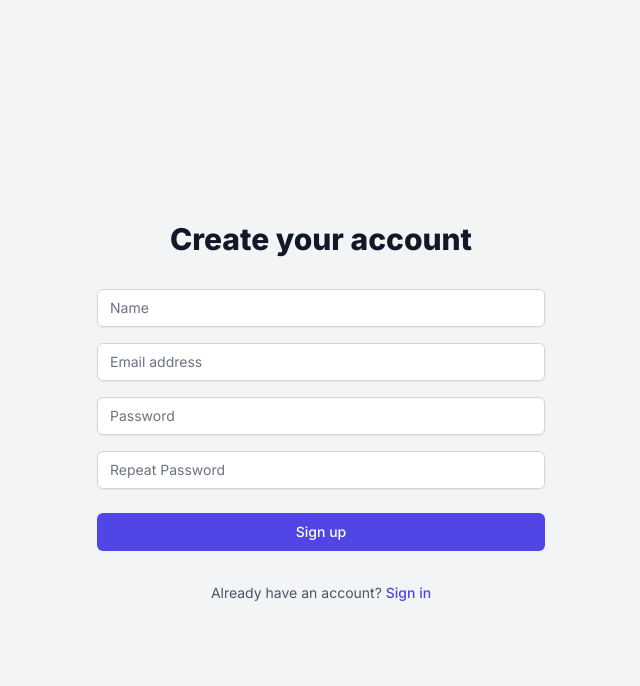
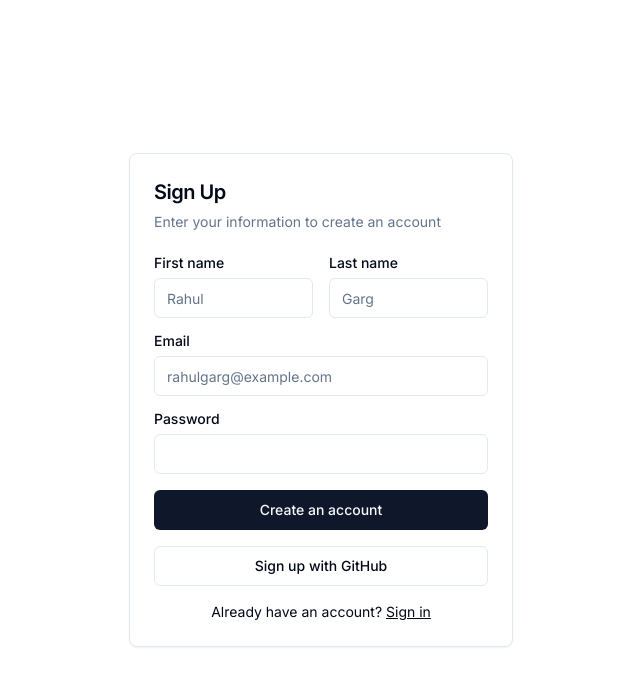
Before and after one commit to rahulg-infiswift/dearmandi, a Next.js app: page /signup in a window 1280 px wide. Shown: the top 686 px of the page, without its empty margins (319-959 px from the left). Built offline with nearby package versions, Linux system fonts and the light colour scheme.

Commit message:
Signup, Verification email and Login working as expected

```diff
--- a/package.json
+++ b/package.json
@@ -3,7 +3,7 @@
   "version": "0.1.0",
   "private": true,
   "scripts": {
-    "fastapi-dev": "pip3 install -r requirements.txt && python3 -m uvicorn api.main:app --reload",
+    "fastapi-dev": "pip3 install -r requirements.txt && python3 -m uvicorn src.api.main:app --reload",
     "next-dev": "next dev",
     "dev": "concurrently \"npm run next-dev\" \"npm run fastapi-dev\"",
     "build": "next build",
@@ -21,6 +21,7 @@
     "@types/react": "18.2.7",
     "@types/react-dom": "18.2.4",
     "autoprefixer": "10.4.14",
+    "axios": "^1.7.7",
     "class-variance-authority": "^0.7.0",
     "clsx": "^2.1.1",
     "concurrently": "^8.0.1",
--- a/src/app/login/page.tsx
+++ b/src/app/login/page.tsx
@@ -1,10 +1,9 @@
+import { LoginPage } from "@/components/LoginPage";
 import React from "react";
-import LoginPage from "../../components/LoginPage";
-import { SignInThree } from "../../components/SignInPage";
 
 const page = () => {
   return (
-    <div>
+    <div className="h-screen flex justify-center items-center">
       <LoginPage />
     </div>
   );
--- a/src/app/signup/page.tsx
+++ b/src/app/signup/page.tsx
@@ -1,9 +1,9 @@
+import { SignupPage } from "@/components/SignupPage";
 import React from "react";
-import SignupPage from "../../components/SignupPage";
 
 const page = () => {
   return (
-    <div>
+    <div className="h-screen flex justify-center items-center">
       <SignupPage />
     </div>
   );
--- a/src/components/LoginForm.tsx
+++ b/src/components/LoginPage.tsx
@@ -13,48 +13,51 @@ import { Input } from "@/components/ui/input";
 import { Label } from "@/components/ui/label";
 import { useRouter } from "next/navigation";
 import { FormEvent, useState } from "react";
+import axios from "axios";
 
 export const description =
   "A login form with email and password. There's an option to login with Google and a link to sign up if you don't have an account.";
 
-export function LoginForm() {
-  // State variables to store user input
-  const [email, setEmail] = useState<string>("");
-  const [password, setPassword] = useState<string>("");
-  const [errorMessage, setErrorMessage] = useState<string | null>(null); // For error handling
-  const router = useRouter(); // Initialize the useRouter hook
+export function LoginPage() {
+  const [email, setEmail] = useState("");
+  const [password, setPassword] = useState("");
+  const [message, setMessage] = useState(""); // To display success or error messages
+  const router = useRouter(); // For navigation after successful login
 
-  // Function to handle form submission
-  const handleSubmit = async (event: FormEvent<HTMLFormElement>) => {
-    event.preventDefault(); // Prevent the default form submission behavior
+  const handleSubmit = async (e: FormEvent) => {
+    e.preventDefault(); // Prevent the default form submission
+
+    const params = new URLSearchParams({
+      username: email, // OAuth2PasswordRequestForm expects 'username' as the key, not 'email'
+      password: password,
+    });
 
     try {
-      const response = await fetch("http://localhost:8000/api/signin", {
-        method: "POST",
+      const response = await axios.post("/api/auth/token", params, {
         headers: {
-          "Content-Type": "application/json",
+          "Content-Type": "application/x-www-form-urlencoded", // Set the correct content type
         },
-        body: JSON.stringify({
-          email: email,
-          password: password,
-        }),
       });
 
-      if (response.ok) {
-        // Handle successful response
-        const data = await response.json();
-        console.log("Login successful:", data);
-        // Redirect or update UI as needed
-        // Redirect to the main page ("/") after successful login
-        router.push("/dashboard");
+      // If the login is successful, store the token and navigate to the home page
+      const { access_token } = response.data;
+      localStorage.setItem("token", access_token); // Store the token in localStorage (or use cookies if needed)
+      setMessage("Login successful!");
+
+      // Redirect the user to the dashboard or home page after successful login
+      router.push("/dashboard");
+    } catch (error: any) {
+      console.log(error.response);
+      if (error.response && error.response.status === 401) {
+        // If the status is 401 Unauthorized, display a specific message
+        setMessage("Invalid email or password. Please try again.");
+      } else if (error.response && error.response.status === 403) {
+        // Handle unverified email
+        setMessage("Your email is not verified. Please check your inbox.");
       } else {
-        // Handle error response
-        console.error("Login failed");
-        setErrorMessage("Invalid email or password");
+        // For other errors, display a generic error message
+        setMessage("Login failed. Please check your credentials.");
       }
-    } catch (error) {
-      console.error("Error:", error);
-      setErrorMessage("Something went wrong. Please try again.");
     }
   };
 
@@ -74,7 +77,7 @@ export function LoginForm() {
               <Input
                 id="email"
                 type="email"
-                placeholder="m@example.com"
+                placeholder="rahulgarg@example.com"
                 required
                 value={email}
                 onChange={(e) => setEmail(e.target.value)}
@@ -106,9 +109,12 @@ export function LoginForm() {
             </Button>
           </div>
         </form>
+        {message && (
+          <div className="mt-4 text-center text-sm text-red-500">{message}</div>
+        )}
         <div className="mt-4 text-center text-sm">
           Don&apos;t have an account?{" "}
-          <Link href="#" className="underline">
+          <Link href="/signup" className="underline">
             Sign up
           </Link>
         </div>
--- a/src/components/SignupPage.tsx
+++ b/src/components/SignupPage.tsx
@@ -1,149 +1,119 @@
 "use client";
-import React, { useState } from "react";
-import { useRouter } from "next/navigation";
+
 import Link from "next/link";
-import signupFunction from "./signupFunction";
 
-const SignupPage = () => {
-  const [name, setName] = useState("");
+import { Button } from "@/components/ui/button";
+import {
+  Card,
+  CardContent,
+  CardDescription,
+  CardHeader,
+  CardTitle,
+} from "@/components/ui/card";
+import { Input } from "@/components/ui/input";
+import { Label } from "@/components/ui/label";
+import { useState } from "react";
+import axios, { AxiosError } from "axios";
+
+export const description =
+  "A sign up form with first name, last name, email and password inside a card. There's an option to sign up with GitHub and a link to login if you already have an account";
+
+export function SignupPage() {
+  const [firstName, setFirstName] = useState("");
+  const [lastName, setLastName] = useState("");
   const [email, setEmail] = useState("");
   const [password, setPassword] = useState("");
-  const [repeatPassword, setRepeatPassword] = useState("");
+  const [message, setMessage] = useState("");
 
-  const router = useRouter(); // Initialize the useRouter hook
+  const handleSubmit = async (e: React.FormEvent) => {
+    e.preventDefault();
 
-  const handleSubmit = async (e: React.FormEvent<HTMLFormElement>) => {
-    e.preventDefault();
-    if (password !== repeatPassword) {
-      alert("Passwords do not match");
-      return;
-    }
     try {
-      const user = await signupFunction(name, email, password);
-      if (user) {
-        console.log("User created successfully:", user);
-        router.push("/login");
-      }
+      const response = await axios.post("/api/auth/register/", {
+        firstname: firstName,
+        lastname: lastName,
+        email: email,
+        password: password,
+      });
+
+      setMessage(response.data.message);
     } catch (error: any) {
-      console.error(error.message);
+      setMessage(
+        error.response?.data?.detail || "Error occurred during signup"
+      );
     }
   };
 
   return (
-    <div className="min-h-screen flex items-center justify-center bg-gray-100">
-      <div className="max-w-md w-full space-y-8">
-        <div>
-          <h2 className="mt-6 text-center text-3xl font-extrabold text-gray-900">
-            Create your account
-          </h2>
-        </div>
-        <form
-          onSubmit={handleSubmit}
-          className="mt-8 space-y-6"
-          action="#"
-          method="POST"
-        >
-          {/* Separate divs for each input field to apply margins */}
-          <div className="space-y-4">
-            {" "}
-            {/* Adjusted spacing for the entire form */}
-            <div className="rounded-md shadow-sm">
-              {" "}
-              {/* Individual box */}
-              <label htmlFor="name" className="sr-only">
-                Name
-              </label>
-              <input
-                id="name"
-                name="name"
-                type="text"
-                autoComplete="name"
+    <Card className="mx-auto max-w-sm">
+      <CardHeader>
+        <CardTitle className="text-xl">Sign Up</CardTitle>
+        {message && <p className="mb-4 text-red-500">{message}</p>}
+        <CardDescription>
+          Enter your information to create an account
+        </CardDescription>
+      </CardHeader>
+      <CardContent>
+        <form onSubmit={handleSubmit}>
+          <div className="grid gap-4">
+            <div className="grid grid-cols-2 gap-4">
+              <div className="grid gap-2">
+                <Label htmlFor="first-name">First name</Label>
+                <Input
+                  id="first-name"
+                  placeholder="Rahul"
+                  value={firstName}
+                  onChange={(e) => setFirstName(e.target.value)}
+                  required
+                />
+              </div>
+              <div className="grid gap-2">
+                <Label htmlFor="last-name">Last name</Label>
+                <Input
+                  id="last-name"
+                  placeholder="Garg"
+                  value={lastName}
+                  onChange={(e) => setLastName(e.target.value)}
+                  required
+                />
+              </div>
+            </div>
+            <div className="grid gap-2">
+              <Label htmlFor="email">Email</Label>
+              <Input
+                id="email"
+                type="email"
+                placeholder="rahulgarg@example.com"
+                value={email}
+                onChange={(e) => setEmail(e.target.value)}
                 required
-                className="appearance-none rounded-md relative block w-full px-3 py-2 border border-gray-300 placeholder-gray-500 text-gray-900 focus:outline-none focus:ring-indigo-500 focus:border-indigo-500 sm:text-sm"
-                placeholder="Name"
-                value={name}
-                onChange={(e) => setName(e.target.value)}
               />
             </div>
-            <div className="rounded-md shadow-sm">
-              {" "}
-              {/* Individual box */}
-              <label htmlFor="email" className="sr-only">
-                Email address
-              </label>
-              <input
-                id="email"
-                name="email"
-                type="email"
-                autoComplete="email"
+            <div className="grid gap-2">
+              <Label htmlFor="password">Password</Label>
+              <Input
+                id="password"
+                type="password"
+                value={password}
+                onChange={(e) => setPassword(e.target.value)}
                 required
-                className="appearance-none rounded-md relative block w-full px-3 py-2 border border-gray-300 placeholder-gray-500 text-gray-900 focus:outline-none focus:ring-indigo-500 focus:border-indigo-500 sm:text-sm"
-                placeholder="Email address"
-                value={email}
-                onChange={(e) => setEmail(e.target.value)}
               />
             </div>
-            <div className="rounded-md shadow-sm">
-              {" "}
-              {/* Individual box */}
-              <label htmlFor="password" className="sr-only">
-                Password
-              </label>
-              <input
-                id="password"
-                name="password"
-                type="password"
-                autoComplete="new-password"
-                required
-                className="appearance-none rounded-md relative block w-full px-3 py-2 border border-gray-300 placeholder-gray-500 text-gray-900 focus:outline-none focus:ring-indigo-500 focus:border-indigo-500 sm:text-sm"
-                placeholder="Password"
-                value={password}
-                onChange={(e) => setPassword(e.target.value)}
-              />
-            </div>
-            <div className="rounded-md shadow-sm">
-              {" "}
-              {/* Individual box */}
-              <label htmlFor="password" className="sr-only">
-                Repeat Password
-              </label>
-              <input
-                id="password"
-                name="password"
-                type="password"
-                autoComplete="new-password"
-                required
-                className="appearance-none rounded-md relative block w-full px-3 py-2 border border-gray-300 placeholder-gray-500 text-gray-900 focus:outline-none focus:ring-indigo-500 focus:border-indigo-500 sm:text-sm"
-                placeholder="Repeat Password"
-                value={repeatPassword}
-                onChange={(e) => setRepeatPassword(e.target.value)}
-              />
-            </div>
-          </div>
-
-          <div>
-            <button
-              type="submit"
-              className="group relative w-full flex justify-center py-2 px-4 border border-transparent text-sm font-medium rounded-md text-white bg-indigo-600 hover:bg-indigo-700 focus:outline-none focus:ring-2 focus:ring-offset-2 focus:ring-indigo-500"
-            >
-              Sign up
-            </button>
+            <Button type="submit" className="w-full">
+              Create an account
+            </Button>
+            <Button variant="outline" className="w-full">
+              Sign up with GitHub
+            </Button>
           </div>
         </form>
-        <div className="text-center">
-          <p className="mt-2 text-sm text-gray-600">
-            Already have an account?{" "}
-            <Link
-              href="/login"
-              className="font-medium text-indigo-600 hover:text-indigo-500"
-            >
-              Sign in
-            </Link>
-          </p>
+        <div className="mt-4 text-center text-sm">
+          Already have an account?{" "}
+          <Link href="/" className="underline">
+            Sign in
+          </Link>
         </div>
-      </div>
-    </div>
+      </CardContent>
+    </Card>
   );
-};
-
-export default SignupPage;
+}
```
Also changed, not shown: src/app/dashboard/page.tsx (+20 -5 lines), src/app/page.tsx (+20 -10 lines), src/components/DashboardPage.tsx (renamed from src/components/Dashboard.tsx, +15 -2 lines), 1 other file (tests, documents, lock files or other folders).
